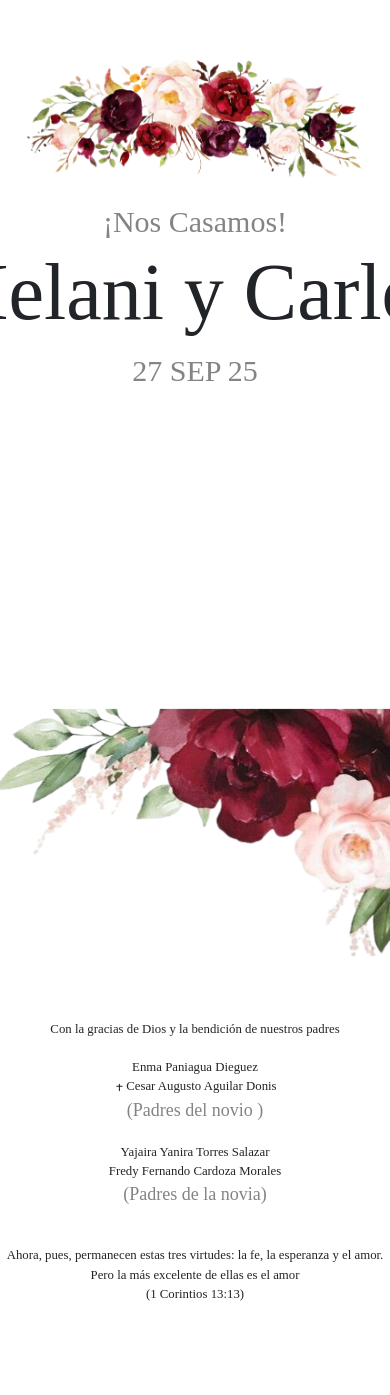
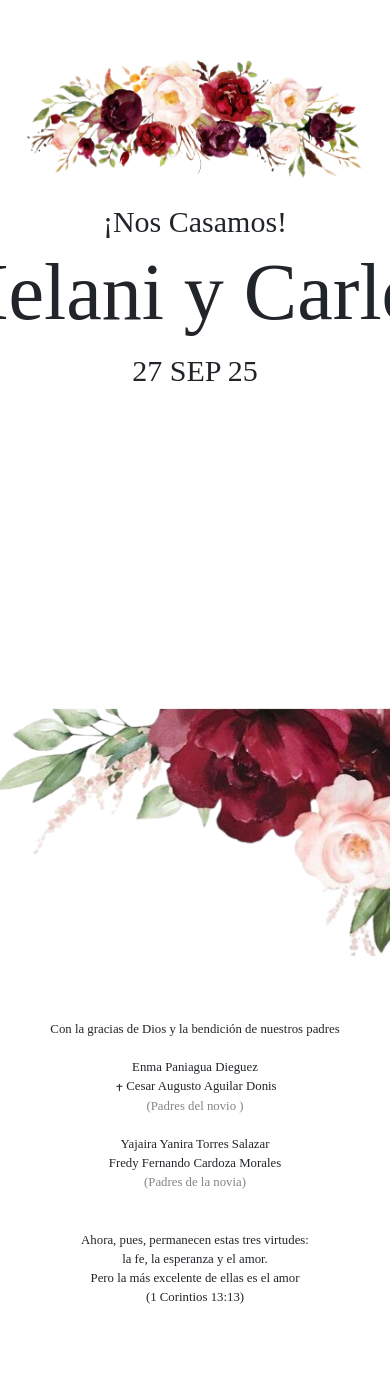
Before and after one commit to Caliche2399/wedding-invitations, a React (Vite) app: page / in a window 390 px wide. Shown: the part 118-1513 px from the top of the page. Built offline with nearby package versions, Linux system fonts and the light colour scheme; a web font is replaced by a local one.

Commit message:
Arregle el tamaño de los textos

```diff
--- a/src/Components/SegundaSeccion.tsx
+++ b/src/Components/SegundaSeccion.tsx
@@ -18,11 +18,12 @@ export const SegundaSeccion = () =>{
                     Con la gracias de Dios y la bendición de nuestros padres <br/> <br/>
                     Enma Paniagua Dieguez <br/>
                     <CgCross/>Cesar Augusto Aguilar Donis <br/>
-                    <span>(Padres del novio )</span> <br/><br/>
+                    <span className="custom-spans">(Padres del novio )</span> <br/><br/>
                     Yajaira Yanira Torres Salazar <br/>
                     Fredy Fernando Cardoza Morales <br/>
-                    <span>(Padres de la novia)</span> <br/><br/><br/>
-                    Ahora, pues, permanecen estas tres virtudes: la fe, la esperanza y el amor. <br/>
+                    <span className="custom-spans">(Padres de la novia)</span> <br/><br/><br/>
+                    Ahora, pues, permanecen estas tres virtudes: <br/>
+                    la fe, la esperanza y el amor. <br/>
                     Pero la más excelente de ellas es el amor <br/>
                     (1 Corintios 13:13)
                 </p>
--- a/src/Styles/SegundaSeccion.css
+++ b/src/Styles/SegundaSeccion.css
@@ -41,9 +41,13 @@
     .custom-parragraph {
         font-size: 0.8rem;
     }
+
+    .custom-spans{
+        font-size: 0.8rem !important;
+    }
 }
 
-span{
+.custom-spans{
     font-size: 18px;
     color: rgba(101, 101, 101, 0.8);
 }
```
